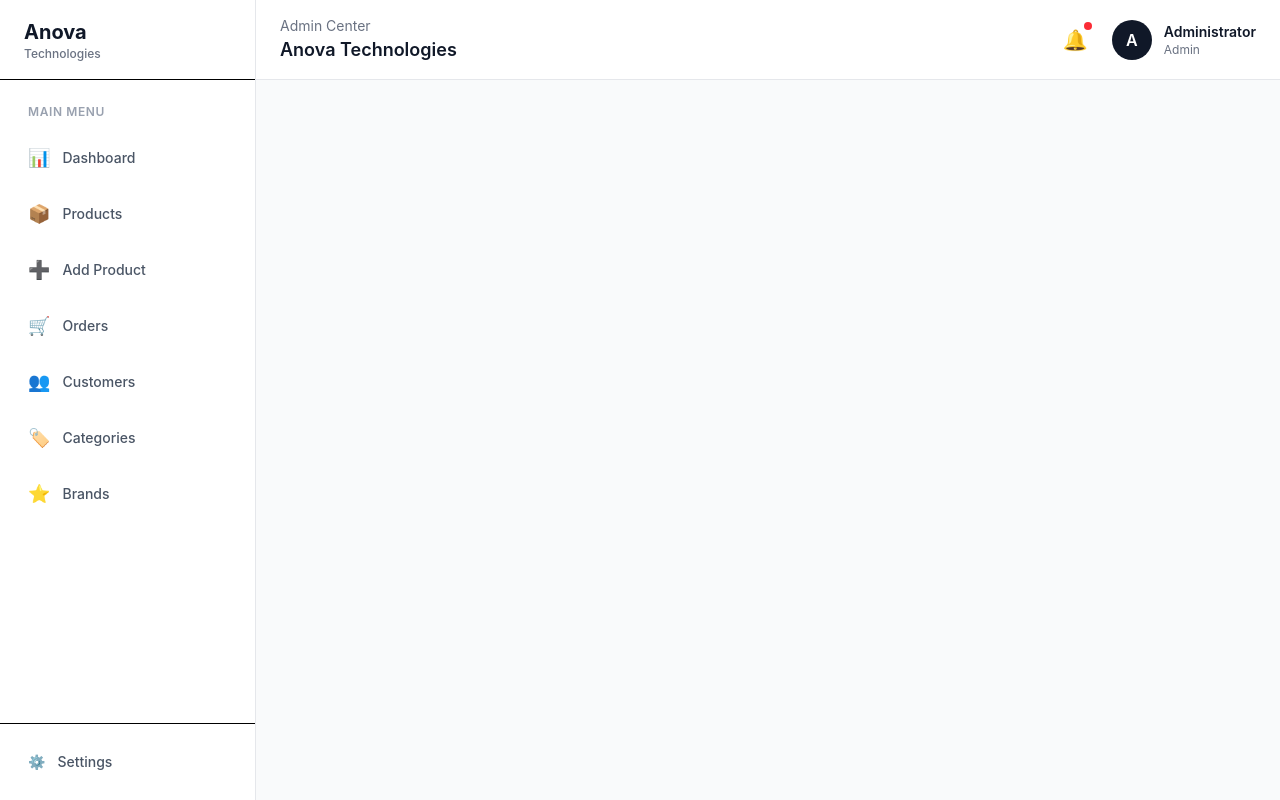
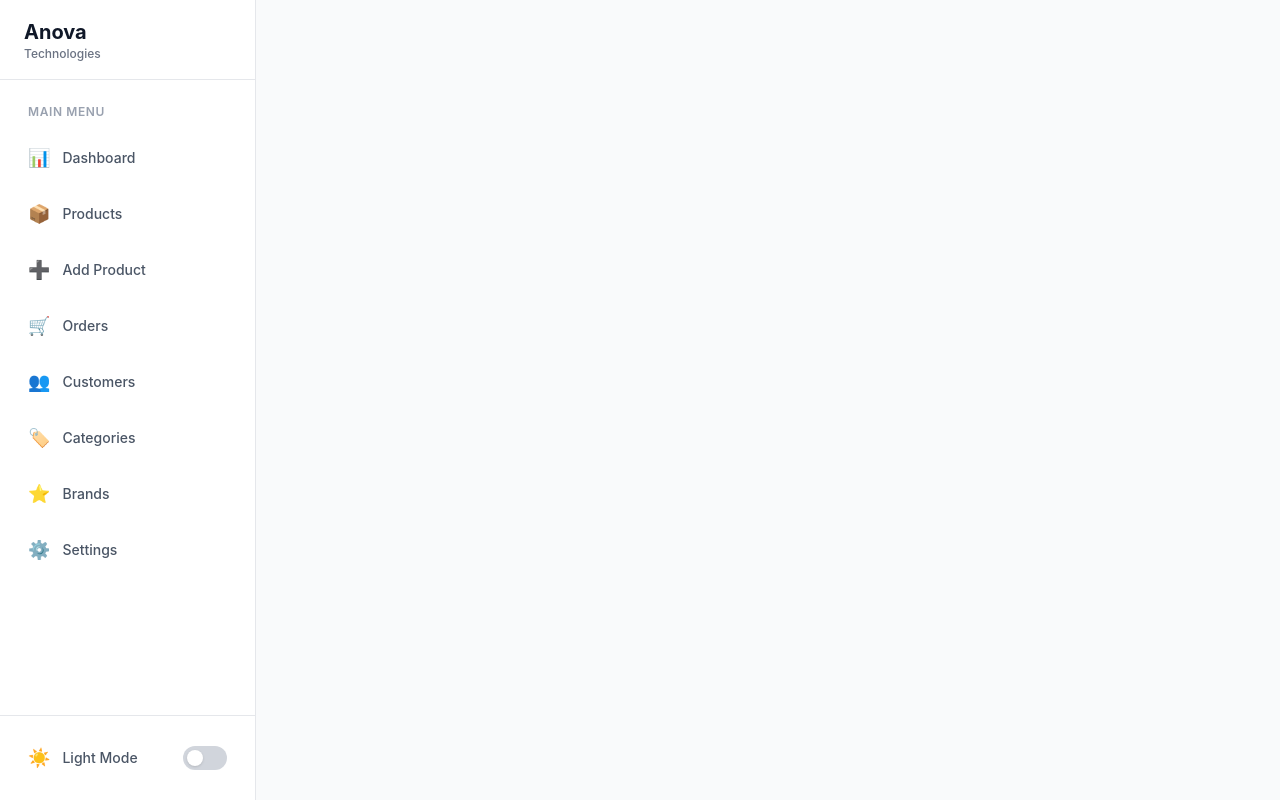
Before and after one commit to dkdukes/Anova-Technologies-Frontend, a React app: page /admin in a window 1280 px wide. Built offline with nearby package versions, Linux system fonts and the light colour scheme; the HTML template or start-up script is replaced by a standard one.

Commit message:
feat: create a toggle for the light and dark mode

```diff
--- a/src/App.jsx
+++ b/src/App.jsx
@@ -21,6 +21,7 @@ import Brands from "./pages/Admin/Brands";
 import BrandDetails from "./pages/Admin/BrandDetails";
 import AdminProductDetails from "./pages/Admin/AdminProductDetails";
 import EditProduct from "./pages/Admin/EditProduct";
+import Settings from "./pages/Admin/Settings";
 
 
 function Login() {
@@ -112,6 +113,8 @@ export default function App() {
 
            <Route path="brands/:id" element={<BrandDetails />} />
 
+           <Route path="settings" element={<Settings />} />
+
         </Route>
 
 
--- a/src/components/AdminSidebar.jsx
+++ b/src/components/AdminSidebar.jsx
@@ -36,9 +36,19 @@ const menuItems = [
         path: "/admin/brands",
         icon: "⭐",
     },
+    {
+        name: "Settings",
+        path: "/admin/settings",
+        icon: "⚙️",
+    },
 ];
 
-function AdminSidebar({ open, onClose }) {
+function AdminSidebar({
+    open,
+    onClose,
+    darkMode,
+    toggleDarkMode,
+}) {
     return (
         <>
             {/* Mobile overlay */}
@@ -49,38 +59,100 @@ function AdminSidebar({ open, onClose }) {
                 />
             )}
 
+            {/* Sidebar */}
             <aside
                 className={`
-                    fixed left-0 top-0 z-50 h-screen w-64
-                    bg-white border-r border-gray-200
-                    transition-transform duration-300
+                    fixed left-0 top-0 z-50
+                    flex h-screen w-64 flex-col
+                    border-r
+                    transition-colors duration-300
                     lg:translate-x-0
-                    ${open ? "translate-x-0" : "-translate-x-full"}
+                    ${
+                        darkMode
+                            ? "border-gray-700 bg-gray-900"
+                            : "border-gray-200 bg-white"
+                    }
+                    ${
+                        open
+                            ? "translate-x-0"
+                            : "-translate-x-full"
+                    }
                 `}
             >
                 {/* Logo */}
-                <div className="flex h-20 items-center justify-between border-b px-6">
+                <div
+                    className={`
+                        flex h-20 shrink-0 items-center
+                        justify-between border-b px-6
+                        transition-colors duration-300
+                        ${
+                            darkMode
+                                ? "border-gray-700"
+                                : "border-gray-200"
+                        }
+                    `}
+                >
                     <div>
-                        <h1 className="text-xl font-bold text-gray-900">
+                        <h1
+                            className={`
+                                text-xl font-bold
+                                ${
+                                    darkMode
+                                        ? "text-white"
+                                        : "text-gray-900"
+                                }
+                            `}
+                        >
                             Anova
                         </h1>
 
-                        <p className="text-xs font-medium text-gray-500">
+                        <p
+                            className={`
+                                text-xs font-medium
+                                ${
+                                    darkMode
+                                        ? "text-gray-400"
+                                        : "text-gray-500"
+                                }
+                            `}
+                        >
                             Technologies
                         </p>
                     </div>
 
+                    {/* Mobile close button */}
                     <button
+                        type="button"
                         onClick={onClose}
-                        className="text-xl text-gray-500 lg:hidden"
+                        className={`
+                            text-xl transition
+                            lg:hidden
+                            ${
+                                darkMode
+                                    ? "text-gray-400 hover:text-white"
+                                    : "text-gray-500 hover:text-gray-900"
+                            }
+                        `}
+                        aria-label="Close sidebar"
                     >
                         ✕
                     </button>
                 </div>
 
                 {/* Navigation */}
-                <nav className="px-4 py-6">
-                    <p className="mb-3 px-3 text-xs font-semibold uppercase tracking-wider text-gray-400">
+                <nav className="flex-1 overflow-y-auto px-4 py-6">
+                    <p
+                        className={`
+                            mb-3 px-3
+                            text-xs font-semibold
+                            uppercase tracking-wider
+                            ${
+                                darkMode
+                                    ? "text-gray-500"
+                                    : "text-gray-400"
+                            }
+                        `}
+                    >
                         Main Menu
                     </p>
 
@@ -92,12 +164,17 @@ function AdminSidebar({ open, onClose }) {
                                 onClick={onClose}
                                 className={({ isActive }) =>
                                     `
-                                    flex items-center gap-3 rounded-lg
-                                    px-3 py-3 text-sm font-medium
-                                    transition
+                                    flex items-center gap-3
+                                    rounded-lg px-3 py-3
+                                    text-sm font-medium
+                                    transition-colors duration-200
                                     ${
                                         isActive
-                                            ? "bg-gray-900 text-white"
+                                            ? darkMode
+                                                ? "bg-gray-700 text-white"
+                                                : "bg-gray-900 text-white"
+                                            : darkMode
+                                            ? "text-gray-300 hover:bg-gray-800 hover:text-white"
                                             : "text-gray-600 hover:bg-gray-100 hover:text-gray-900"
                                     }
                                     `
@@ -107,19 +184,91 @@ function AdminSidebar({ open, onClose }) {
                                     {item.icon}
                                 </span>
 
-                                <span>{item.name}</span>
+                                <span>
+                                    {item.name}
+                                </span>
                             </NavLink>
                         ))}
                     </div>
                 </nav>
 
                 {/* Bottom section */}
-                <div className="absolute bottom-0 left-0 right-0 border-t p-4">
+                <div
+                    className={`
+                        shrink-0 border-t p-4
+                        transition-colors duration-300
+                        ${
+                            darkMode
+                                ? "border-gray-700"
+                                : "border-gray-200"
+                        }
+                    `}
+                >
+                    {/* Theme Toggle */}
                     <button
-                        className="flex w-full items-center gap-3 rounded-lg px-3 py-3 text-sm font-medium text-gray-600 hover:bg-gray-100"
+                        type="button"
+                        onClick={toggleDarkMode}
+                        className={`
+                            flex w-full items-center
+                            justify-between rounded-lg
+                            px-3 py-3
+                            text-sm font-medium
+                            transition-colors duration-200
+                            ${
+                                darkMode
+                                    ? "text-gray-200 hover:bg-gray-800"
+                                    : "text-gray-600 hover:bg-gray-100"
+                            }
+                        `}
+                        aria-label={
+                            darkMode
+                                ? "Switch to light mode"
+                                : "Switch to dark mode"
+                        }
                     >
-                        ⚙️
-                        <span>Settings</span>
+                        {/* Label */}
+                        <div className="flex items-center gap-3">
+                            <span className="text-lg">
+                                {darkMode
+                                    ? "🌙"
+                                    : "☀️"}
+                            </span>
+
+                            <span>
+                                {darkMode
+                                    ? "Dark Mode"
+                                    : "Light Mode"}
+                            </span>
+                        </div>
+
+                        {/* Toggle switch */}
+                        <div
+                            className={`
+                                relative h-6 w-11
+                                rounded-full
+                                transition-colors duration-200
+                                ${
+                                    darkMode
+                                        ? "bg-gray-600"
+                                        : "bg-gray-300"
+                                }
+                            `}
+                        >
+                            <div
+                                className={`
+                                    absolute top-1
+                                    h-4 w-4
+                                    rounded-full bg-white
+                                    shadow
+                                    transition-transform duration-200
+                                    ${
+                                        darkMode
+                                            ? "translate-x-6"
+                                            : "translate-x-1"
+                                    }
+                                `}
+                            />
+                        </div>
                     </button>
                 </div>
             </aside>
--- a/src/layouts/AdminLayout.jsx
+++ b/src/layouts/AdminLayout.jsx
@@ -1,81 +1,85 @@
-import { useState } from "react";
+import { useEffect, useState } from "react";
 import { Outlet } from "react-router-dom";
 import AdminSidebar from "../components/AdminSidebar";
 
 function AdminLayout() {
     const [sidebarOpen, setSidebarOpen] = useState(false);
 
+    const [darkMode, setDarkMode] = useState(() => {
+        return localStorage.getItem("admin-dark-mode") === "true";
+    });
+
+    useEffect(() => {
+        localStorage.setItem(
+            "admin-dark-mode",
+            darkMode
+        );
+
+        if (darkMode) {
+            document.documentElement.classList.add("dark");
+        } else {
+            document.documentElement.classList.remove("dark");
+        }
+    }, [darkMode]);
+
+    const toggleDarkMode = () => {
+        setDarkMode((prev) => !prev);
+    };
+
     return (
-        <div className="min-h-screen bg-gray-50">
-
-            {/* Sidebar */}
+        <div
+            className={`min-h-screen transition-colors duration-300 ${
+                darkMode
+                    ? "bg-gray-950 text-white"
+                    : "bg-gray-50 text-gray-900"
+            }`}
+        >
             <AdminSidebar
                 open={sidebarOpen}
                 onClose={() => setSidebarOpen(false)}
+                darkMode={darkMode}
+                toggleDarkMode={toggleDarkMode}
             />
 
             {/* Main content */}
-            <div className="lg:pl-64">
-
-                {/* Top bar */}
-                <header className="sticky top-0 z-30 flex h-20 items-center justify-between border-b border-gray-200 bg-white px-4 sm:px-6">
-
-                    {/* Mobile menu */}
+            <div className="lg:ml-64">
+                {/* Mobile header */}
+                <header
+                    className={`flex h-16 items-center border-b px-4 lg:hidden ${
+                        darkMode
+                            ? "border-gray-800 bg-gray-900"
+                            : "border-gray-200 bg-white"
+                    }`}
+                >
                     <button
+                        type="button"
                         onClick={() => setSidebarOpen(true)}
-                        className="rounded-lg border border-gray-200 px-3 py-2 text-xl lg:hidden"
+                        className={`text-2xl ${
+                            darkMode
+                                ? "text-white"
+                                : "text-gray-900"
+                        }`}
                     >
                         ☰
                     </button>
 
-                    {/* Page title */}
-                    <div className="hidden lg:block">
-                        <p className="text-sm text-gray-500">
-                            Admin Center
-                        </p>
-
-                        <h2 className="text-lg font-semibold text-gray-900">
+                    <div className="ml-4">
+                        <h1 className="font-bold">
                             Anova Technologies
-                        </h2>
-                    </div>
-
-                    {/* Right side */}
-                    <div className="ml-auto flex items-center gap-4">
-
-                        {/* Notifications */}
-                        <button
-                            className="relative rounded-lg p-2 text-xl text-gray-600 hover:bg-gray-100"
-                            title="Notifications"
-                        >
-                            🔔
-
-                            <span className="absolute right-1 top-1 h-2 w-2 rounded-full bg-red-500" />
-                        </button>
-
-                        {/* Admin profile */}
-                        <div className="hidden items-center gap-3 sm:flex">
-                            <div className="flex h-10 w-10 items-center justify-center rounded-full bg-gray-900 font-semibold text-white">
-                                A
-                            </div>
-
-                            <div>
-                                <p className="text-sm font-semibold text-gray-900">
-                                    Administrator
-                                </p>
-
-                                <p className="text-xs text-gray-500">
-                                    Admin
-                                </p>
-                            </div>
-                        </div>
+                        </h1>
                     </div>
                 </header>
 
-                {/* Page */}
-                <main className="p-4 sm:p-6 lg:p-8">
+                {/* Page content */}
+                <main
+                    className={`min-h-[calc(100vh-4rem)] p-4 transition-colors duration-300 sm:p-6 lg:p-8 ${
+                        darkMode
+                            ? "bg-gray-950"
+                            : "bg-gray-50"
+                    }`}
+                >
                     <Outlet />
                 </main>
-
             </div>
         </div>
     );
```
